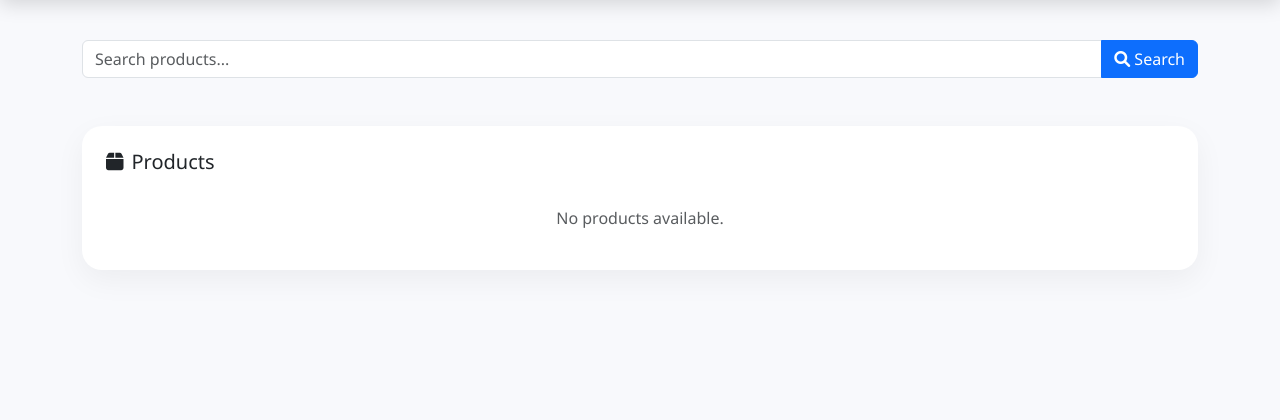
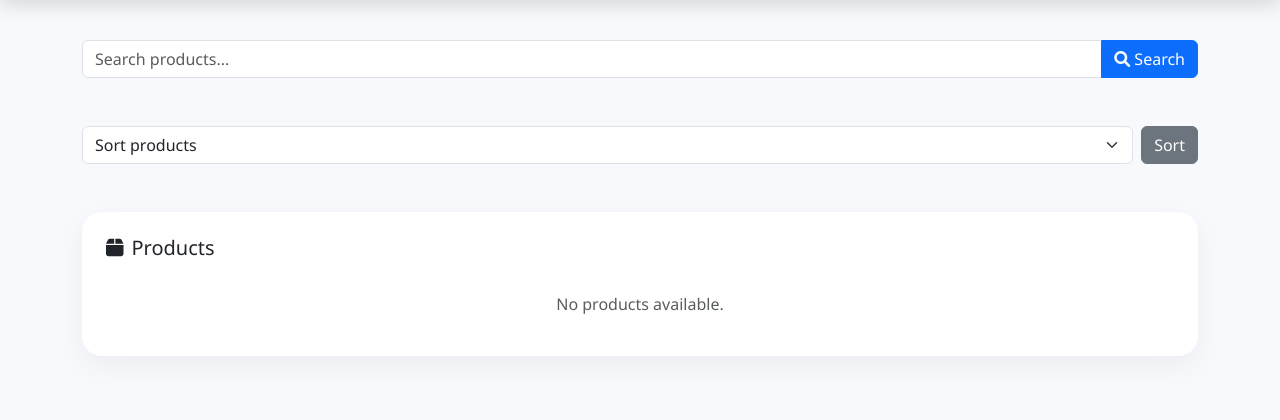
Before and after one commit to sajjadzolghadr/Django-Digital-Market, a Django app: page / in a window 1280 px wide. Shown: the part 56-476 px from the top of the page. Run offline with Django 5.2, Linux system fonts and the light colour scheme; the visitor is signed in with stand-in values (Sample User, id 1); data comes from the database, SQL or seed files in the repository; data that the repository does not hold is empty.

Commit message:
feat:dd product sorting

```diff
--- a/mysite/myapp/templates/myapp/index.html
+++ b/mysite/myapp/templates/myapp/index.html
@@ -62,8 +62,25 @@
                placeholder="Search products..."
                class="form-control">
 
+
+
         <button type="submit" class="btn btn-primary">
             <i class="fas fa-search"></i> Search
+        </button>
+    </div>
+</form>
+    <form method="get" class="mb-4">
+    <div class="d-flex gap-2">
+        <select name="sort" class="form-select">
+            <option value="">Sort products</option>
+            <option value="newest">Newest</option>
+            <option value="oldest">Oldest</option>
+            <option value="cheap">Cheapest</option>
+            <option value="expensive">Most expensive</option>
+        </select>
+
+        <button type="submit" class="btn btn-secondary">
+            Sort
         </button>
     </div>
 </form>
--- a/mysite/myapp/views.py
+++ b/mysite/myapp/views.py
@@ -8,12 +8,21 @@ from django.http import FileResponse
 # Create your views here.
 def index(request):
     query = request.GET.get('q', '')
+    sort = request.GET.get('sort', '')
     products = Product.objects.select_related('seller').all()
     if query:
         products = products.filter(
             Q(name__icontains=query) |
             Q(description__icontains=query)
         )
+    if sort == 'newest':
+        products = products.order_by('-created_at')
+    elif sort == 'oldest':
+        products = products.order_by('created_at')
+    elif sort == 'cheap':
+        products = products.order_by('price')
+    elif sort == 'expensive':
+        products = products.order_by('-price')
     orders = Order.objects.select_related('customer').all()
     customers = Customer.objects.select_related('user').all()
     seller_products = products
@@ -25,7 +34,7 @@ def index(request):
     latest_product = Product.objects.order_by('-id').first()
     latest_order = Order.objects.order_by('-id').first()
     latest_user = User.objects.order_by('-id').first()
-    return render(request, 'myapp/index.html', {'products': products,'orders': orders,'total_sales': total_sales,'latest_product': latest_product, 'latest_order': latest_order, 'latest_user': latest_user,'customers': customers,'seller_products': seller_products,'seller_orders': seller_orders,'query': query})
+    return render(request, 'myapp/index.html', {'products': products,'orders': orders,'total_sales': total_sales,'latest_product': latest_product, 'latest_order': latest_order, 'latest_user': latest_user,'customers': customers,'seller_products': seller_products,'seller_orders': seller_orders,'query': query,'sort': sort,})
 
 def detail(request,id):
     product = Product.objects.get(id=id)
```
